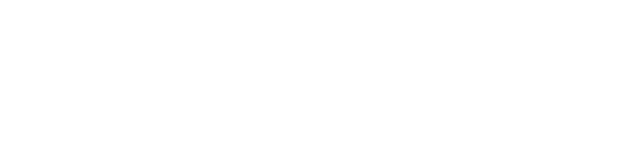
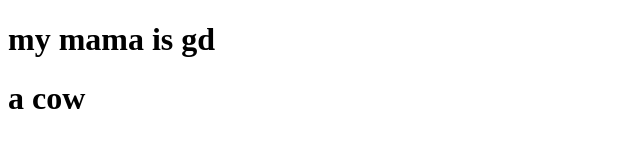
Before and after one commit to Ashfaqurpapon/my-second-repo, a plain HTML site: page index.html in a window 1280 px wide. Shown: the whole page, without its empty margins (0-640 px from the left). Drawn offline with Linux system fonts and the light colour scheme.

Commit message:
add header

```diff
--- a/index.html
+++ b/index.html
@@ -7,6 +7,7 @@
     <title>my second repo</title>
 </head>
 <body>
-
+    <h1>my mama is gd</h1>
+    <h1>a cow</h1>
 </body>
 </html>
```
